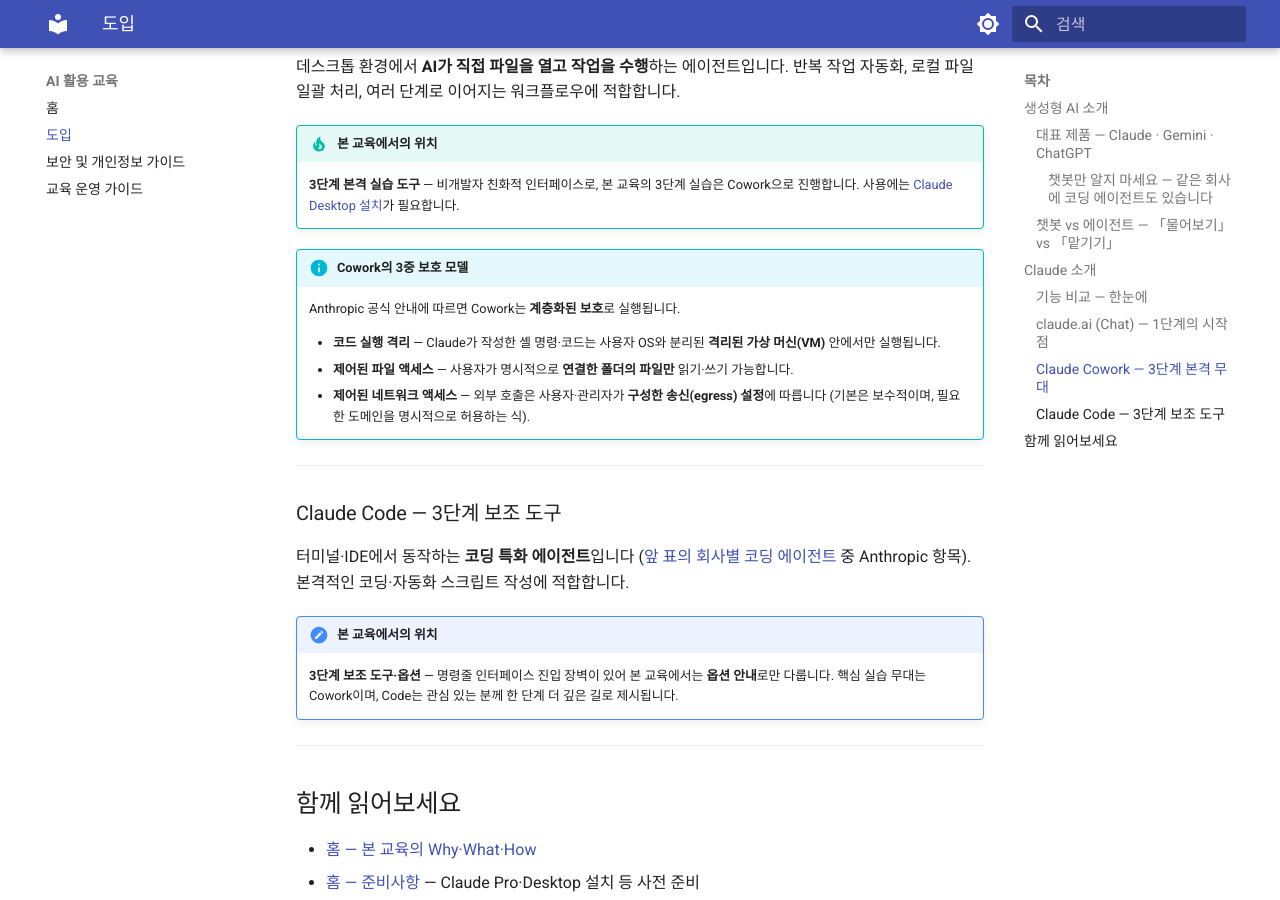
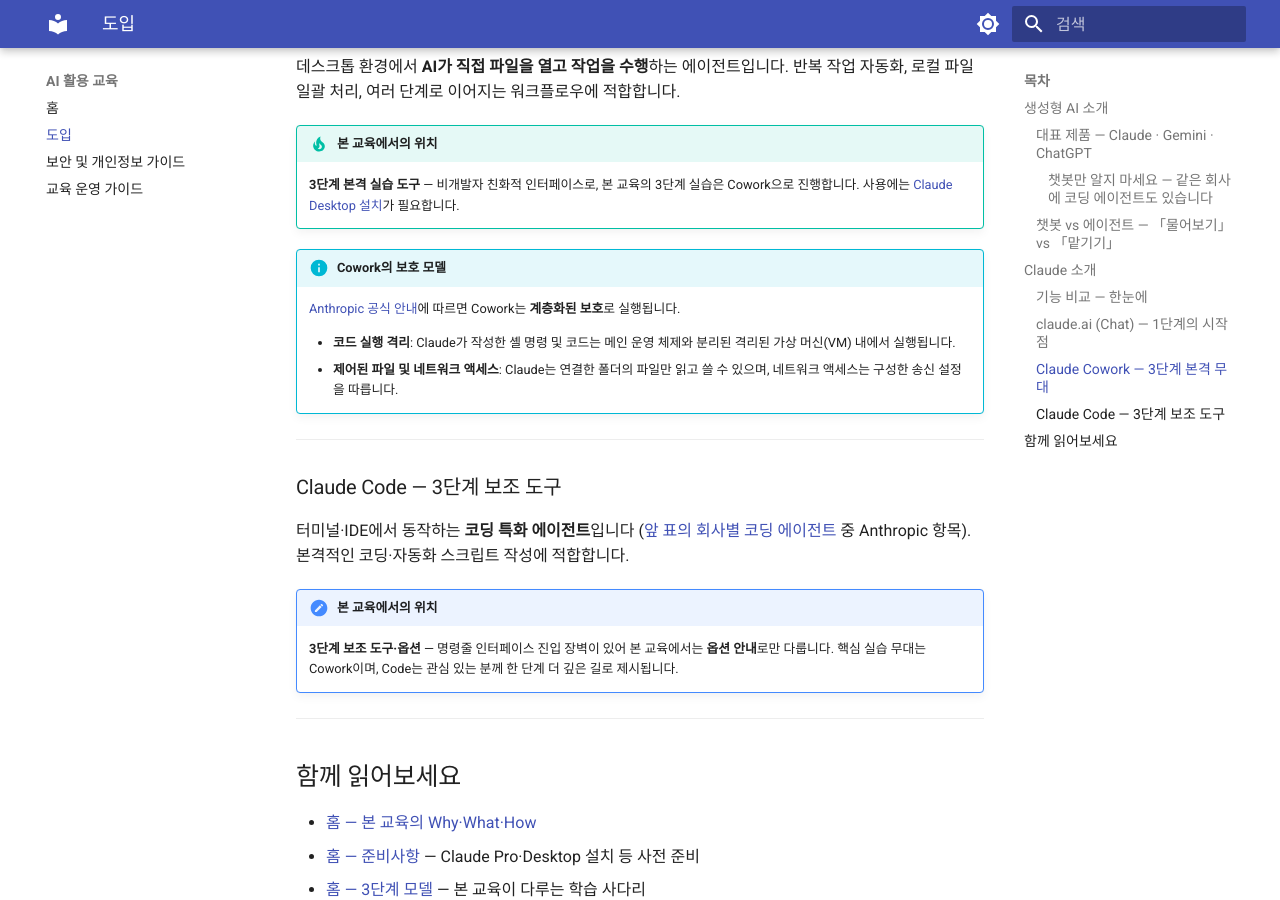
Before and after one commit to scroogy-dev/ai-onboarding, an MkDocs documentation site: the page built from docs/intro.md, in a window 1280 px wide and 900 px high, scrolled down 3316 px. Built offline with MkDocs 1.6.1 and Material for MkDocs 9.7.7, drawn with Linux system fonts in a browser that asks for light colours.

Commit message:
docs: Cowork 보호 모델 공식 표현 정합 + 공식 안내 링크 (#23)
- admonition 제목 「Cowork의 3중 보호 모델」 → 「Cowork의 보호 모델」 (공식 안내는 2개 항목이라 「3중」 부정확)
- 본문 항목 재구성: 「코드 실행 격리」 + 「제어된 파일 및 네트워크 액세스」 2개 (기존 3분할 → 공식 표현과 일치)
- 「Anthropic 공식 안내」 텍스트에 support.claude.com 링크 추가

Co-Authored-By: Claude Opus 4.7 (1M context) <noreply@anthropic.com>

```diff
--- a/docs/intro.md
+++ b/docs/intro.md
@@ -116,12 +116,11 @@ Anthropic은 비개발자용 에이전트 **Claude Cowork**도 함께 제공합
 !!! tip "본 교육에서의 위치"
     **3단계 본격 실습 도구** — 비개발자 친화적 인터페이스로, 본 교육의 3단계 실습은 Cowork으로 진행합니다. 사용에는 [Claude Desktop 설치](index.md#preparation)가 필요합니다.
 
-!!! info "Cowork의 3중 보호 모델"
-    Anthropic 공식 안내에 따르면 Cowork는 **계층화된 보호**로 실행됩니다.
+!!! info "Cowork의 보호 모델"
+    [Anthropic 공식 안내](https://support.claude.com/ko/articles/13345190-claude-cowork-%EC%8B%9C%EC%9E%91%ED%95%98%EA%B8%B0)에 따르면 Cowork는 **계층화된 보호**로 실행됩니다.
 
-    - **코드 실행 격리** — Claude가 작성한 셸 명령·코드는 사용자 OS와 분리된 **격리된 가상 머신(VM)** 안에서만 실행됩니다.
-    - **제어된 파일 액세스** — 사용자가 명시적으로 **연결한 폴더의 파일만** 읽기·쓰기 가능합니다.
-    - **제어된 네트워크 액세스** — 외부 호출은 사용자·관리자가 **구성한 송신(egress) 설정**에 따릅니다 (기본은 보수적이며, 필요한 도메인을 명시적으로 허용하는 식).
+    - **코드 실행 격리**: Claude가 작성한 셸 명령 및 코드는 메인 운영 체제와 분리된 격리된 가상 머신(VM) 내에서 실행됩니다.
+    - **제어된 파일 및 네트워크 액세스**: Claude는 연결한 폴더의 파일만 읽고 쓸 수 있으며, 네트워크 액세스는 구성한 송신 설정을 따릅니다.
 
 ---
 
```
